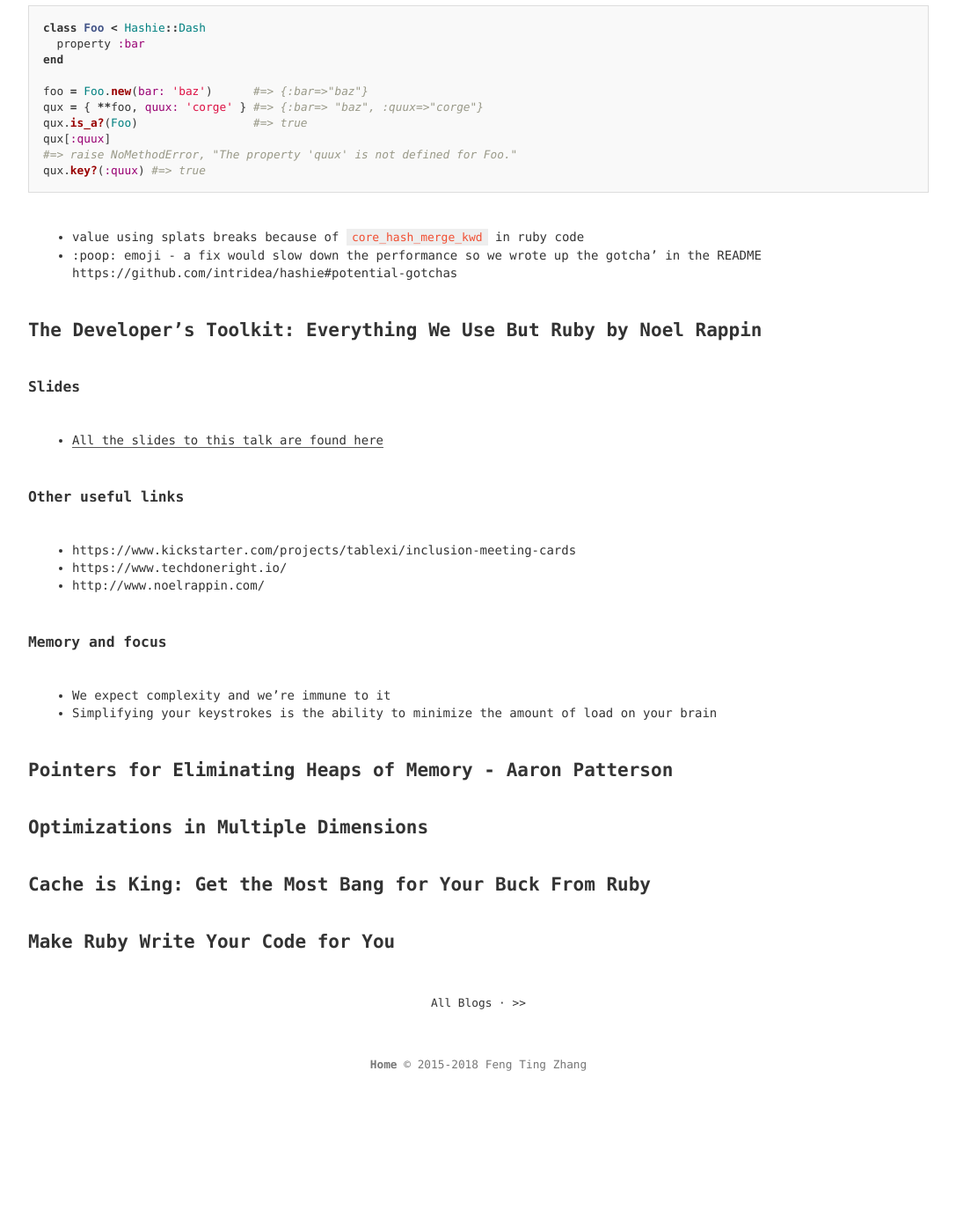
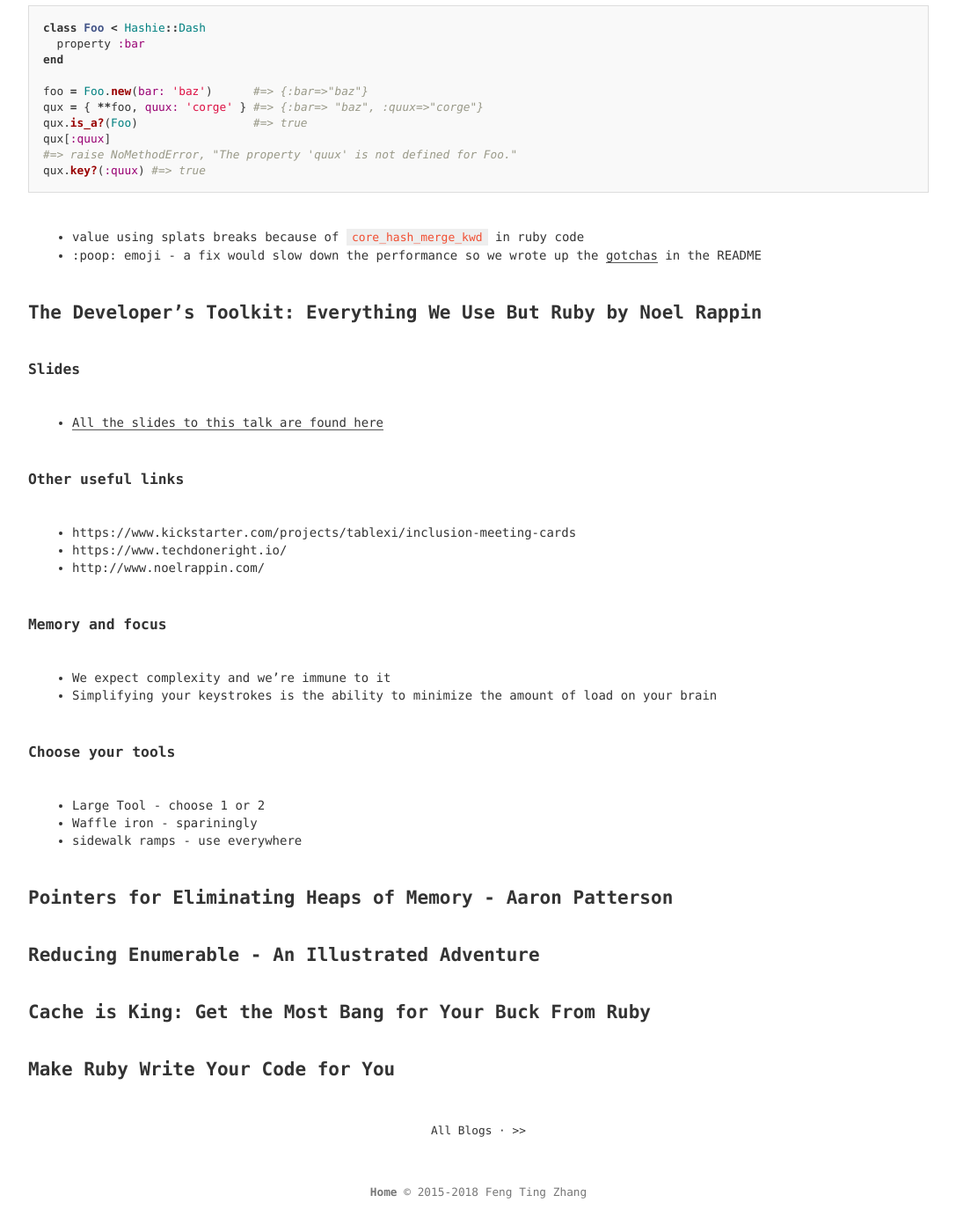
Before and after one commit to fengtingzhang/blog, a Jekyll site: the page built from _posts/2018-11-14-rubyconf-2018-day-two.md, in a window 1280 px wide and 1400 px high, scrolled down 2902 px. Shown: the whole window at 88% size, without its empty margins (96-1183 px from the left). Built offline with Jekyll 4.4.1, drawn with Linux system fonts in a browser that asks for light colours; before the commit the page ends 4157 px from its top, so only the background shows below that; some of the changed text lies outside the part shown.

Commit message:
Update 2018-11-14-rubyconf-2018-day-two.md

````diff
--- a/_posts/2018-11-14-rubyconf-2018-day-two.md
+++ b/_posts/2018-11-14-rubyconf-2018-day-two.md
@@ -103,7 +103,7 @@ end
 mash.zip = 'bar' # bug - it actually invokes enumerable's zip method
 ```
 
-Fix - dhh (sharp knife)
+Fix - dhh [sharp knife](https://m.signalvnoise.com/provide-sharp-knives-cc0a22bf7934)
 * made a OverrideALotOfMethods module
 * there were a lot of methods to override
 
@@ -124,9 +124,8 @@ qux.key?(:quux) #=> true
 ```
 
 * value using splats breaks because of `core_hash_merge_kwd` in ruby code
-* :poop: emoji - a fix would slow down the performance so we wrote up the gotcha' in the README
-https://github.com/intridea/hashie#potential-gotchas
-
+* :poop: emoji - a fix would slow down the performance so we wrote up the [gotchas](https://github.com/intridea/hashie#potential-gotchas
+) in the README
 
 ## The Developer's Toolkit: Everything We Use But Ruby by Noel Rappin
 
@@ -142,8 +141,12 @@ https://github.com/intridea/hashie#potential-gotchas
 * We expect complexity and we're immune to it
 * Simplifying your keystrokes is the ability to minimize the amount of load on your brain
 
+### Choose your tools
+* Large Tool - choose 1 or 2
+* Waffle iron - spariningly
+* sidewalk ramps - use everywhere
 
 ## Pointers for Eliminating Heaps of Memory - Aaron Patterson
-## Optimizations in Multiple Dimensions
+## Reducing Enumerable - An Illustrated Adventure
 ## Cache is King: Get the Most Bang for Your Buck From Ruby
 ## Make Ruby Write Your Code for You
````
